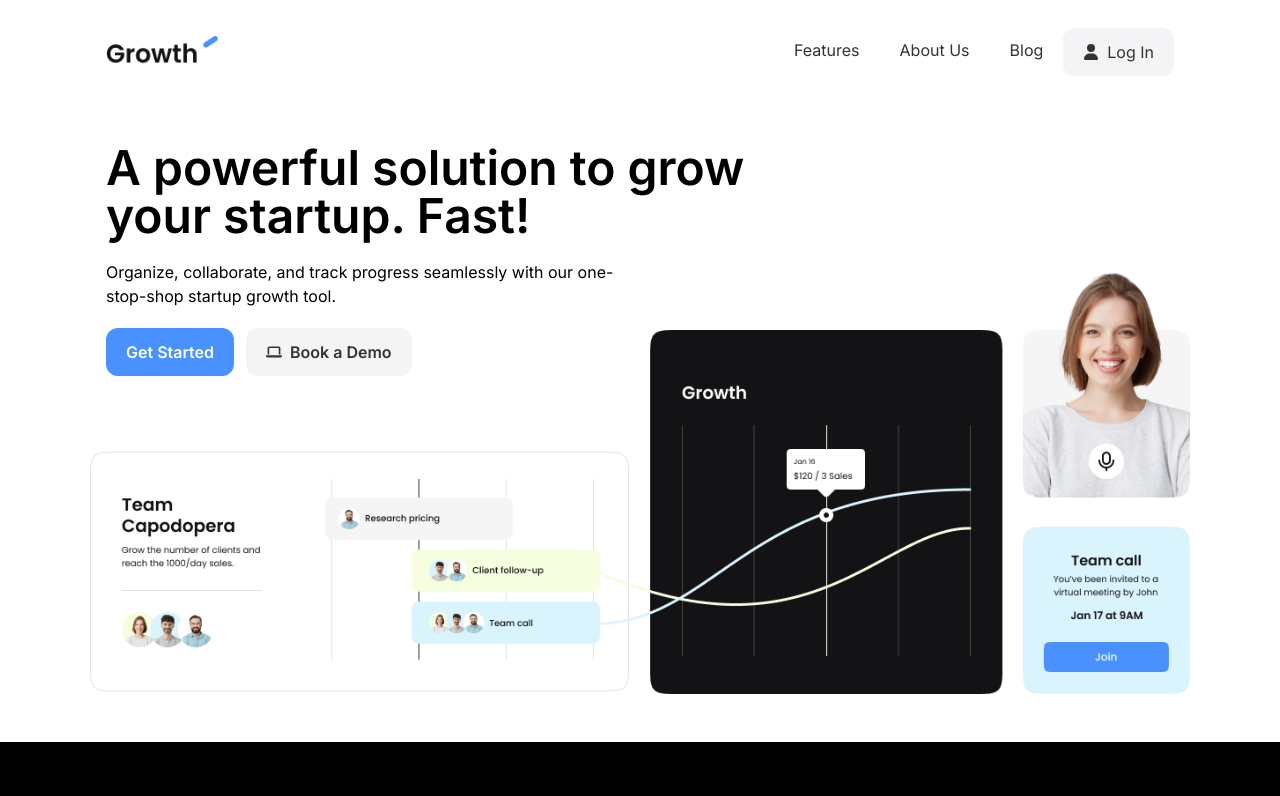
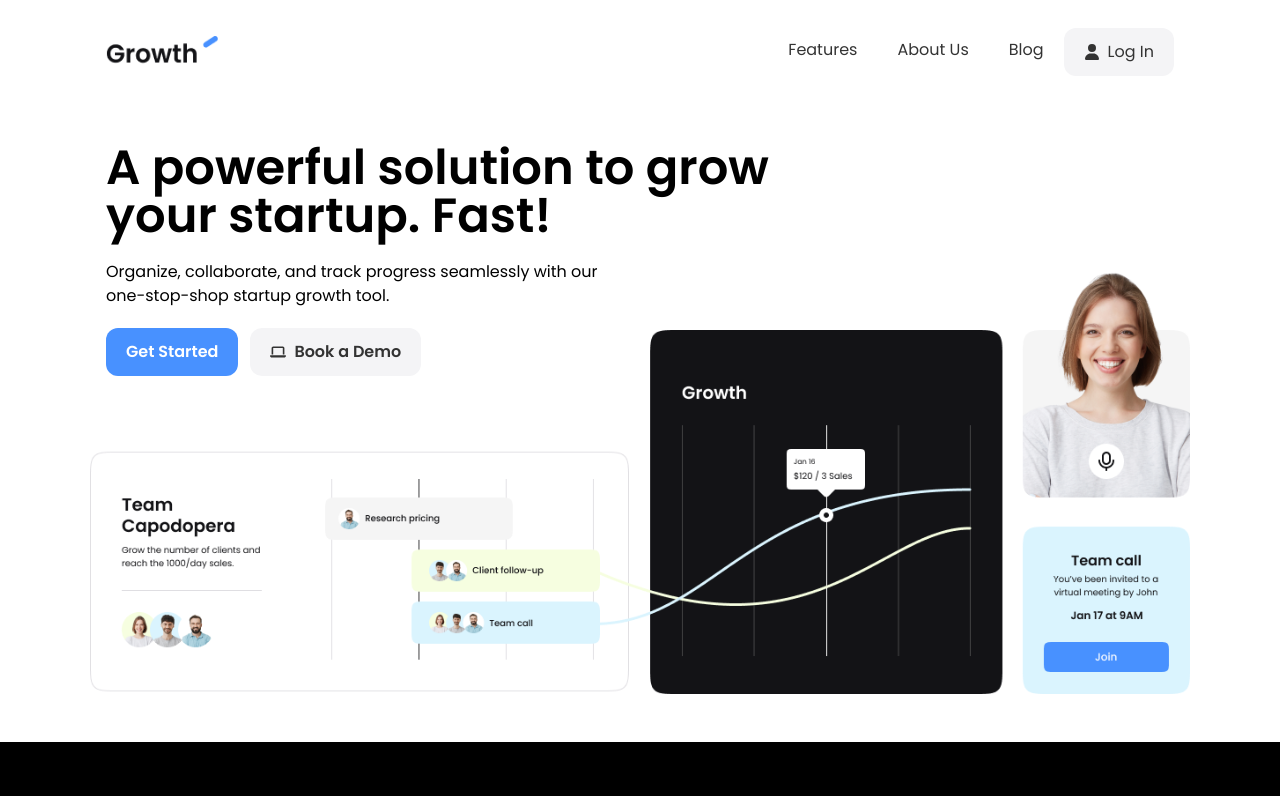
Before and after one commit to RomainLefranc/Growth, a Next.js app: page / in a window 1280 px wide. Shown: the top 796 px of the page. Built offline with nearby package versions, Linux system fonts and the light colour scheme.

Commit message:
removed @import, used next/font instead

```diff
--- a/app/globals.css
+++ b/app/globals.css
@@ -1,4 +1,3 @@
-@import url("https://fonts.googleapis.com/css2family=Poppins:ital,wght@0,300;0,400;0,600;0,700;1,400&display=swap");
 @tailwind base;
 @tailwind components;
 @tailwind utilities;
--- a/app/layout.tsx
+++ b/app/layout.tsx
@@ -1,10 +1,15 @@
 import type { Metadata } from "next";
-import { Inter } from "next/font/google";
+import { Poppins } from "next/font/google";
 import "./globals.css";
 import Header from "@/components/Header";
 import Footer from "@/components/Footer";
 
-const inter = Inter({ subsets: ["latin"] });
+const poppins = Poppins({
+  weight: ["300", "400", "600", "700"],
+  display: "swap",
+  subsets: ["latin"],
+  style: ["italic", "normal"],
+});
 
 export const metadata: Metadata = {
   title: "Create Next App",
@@ -19,7 +24,7 @@ export default function RootLayout({
   return (
     <html lang="fr">
       <body
-        className={`${inter.className} overflow-x-hidden bg-white font-poppins text-base`}
+        className={`${poppins.className} overflow-x-hidden bg-white font-poppins text-base`}
       >
         <Header />
         {children}
```
